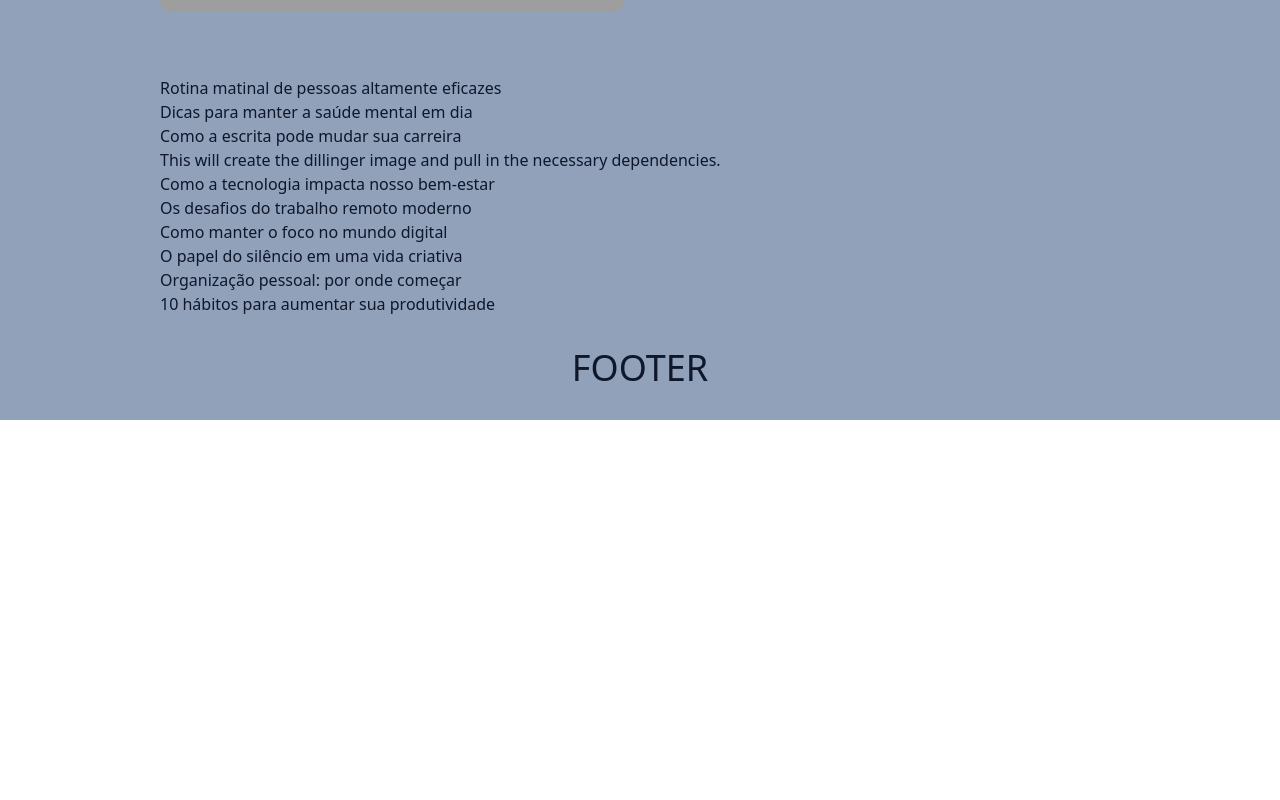
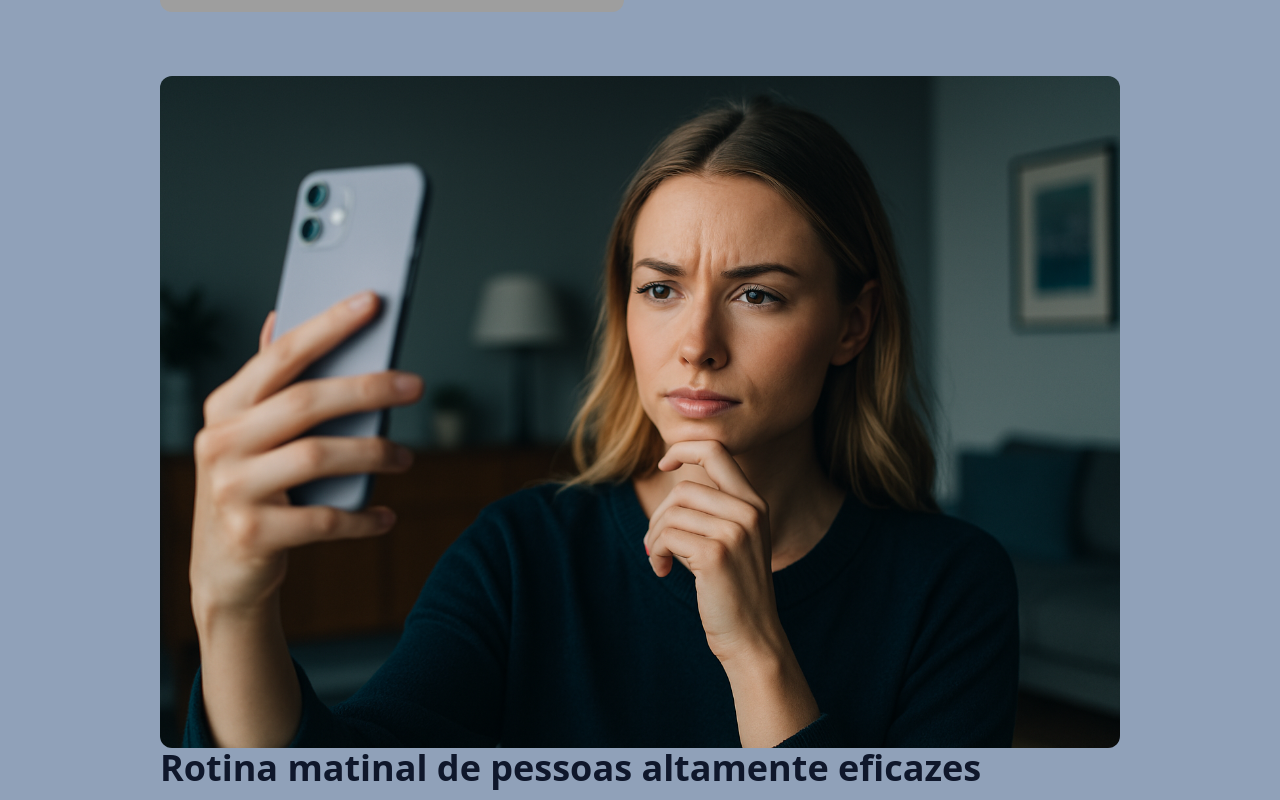
Before and after one commit to LFernandoGL/nextRepositoryLearning, a Next.js app: page / in a window 1280 px wide. Shown: the part 540-1340 px from the top of the page. Before the commit the page ends 960 px from the top, so only its background shows below. Built offline with nearby package versions, Linux system fonts and the light colour scheme; grey boxes are pictures that could not be loaded.

Commit message:
iniciando retorno dos posts para a tela

```diff
--- a/src/app/page.tsx
+++ b/src/app/page.tsx
@@ -22,6 +22,7 @@ export default async function HomePage() {
                   alt: "imagem da minha pagina",
                   width: 1200,
                   height: 720,
+                  priority: true,
                }}
             />
 
--- a/src/components/PostCoverImage/Index.tsx
+++ b/src/components/PostCoverImage/Index.tsx
@@ -21,7 +21,15 @@ export function PostCoverImage({ imageProps, linkProps }: PostCoverImageProps) {
       >
          <Image
             {...imageProps}
-            className=" w-full h-full object-cover object-center group-hover:scale-105 transition"
+            className={clsx(
+               "w-full",
+               "h-full",
+               "object-cover",
+               "object-center",
+               "group-hover:scale-105",
+               "transition",
+               imageProps.className,
+            )}
             alt={imageProps.alt}
          />
       </Link>
--- a/src/components/PostList/Index.tsx
+++ b/src/components/PostList/Index.tsx
@@ -1,11 +1,31 @@
 import { postRepository } from "@/repositories/post/Index";
+import { PostCoverImage } from "../PostCoverImage/Index";
+import { PostHeading } from "../PostHeading/Index";
 
 export async function PostList() {
    const posts = await postRepository.findAll();
    return (
-      <div>
+      <div className="grid grid-cols-1">
          {posts.map((post) => {
-            return <p key={post.id}>{post.title}</p>;
+            return (
+               <div className="mb-8 flex flex-col" key={post.id}>
+                  <PostCoverImage
+                     imageProps={{
+                        src: post.coverImageUrl,
+                        width: 1200,
+                        height: 720,
+                        alt: "imagemgsvagjhd",
+                        className: "mb-8",
+                     }}
+                     linkProps={{ href: `/post/${post.slug}` }}
+                     key={post.id}
+                  />
+
+                  <PostHeading url={post.coverImageUrl} as="h2">
+                     {post.title}
+                  </PostHeading>
+               </div>
+            );
          })}
       </div>
    );
```
